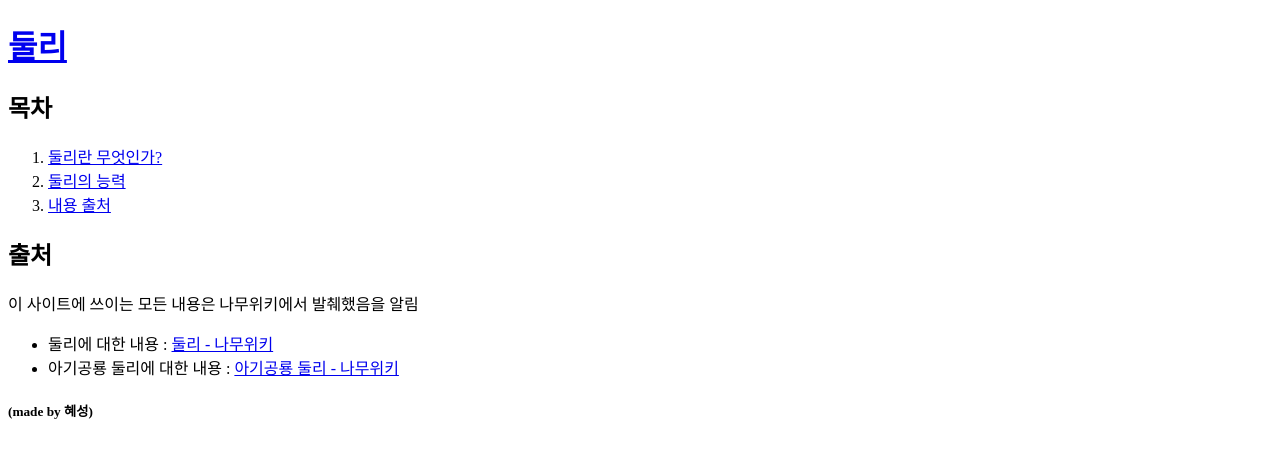
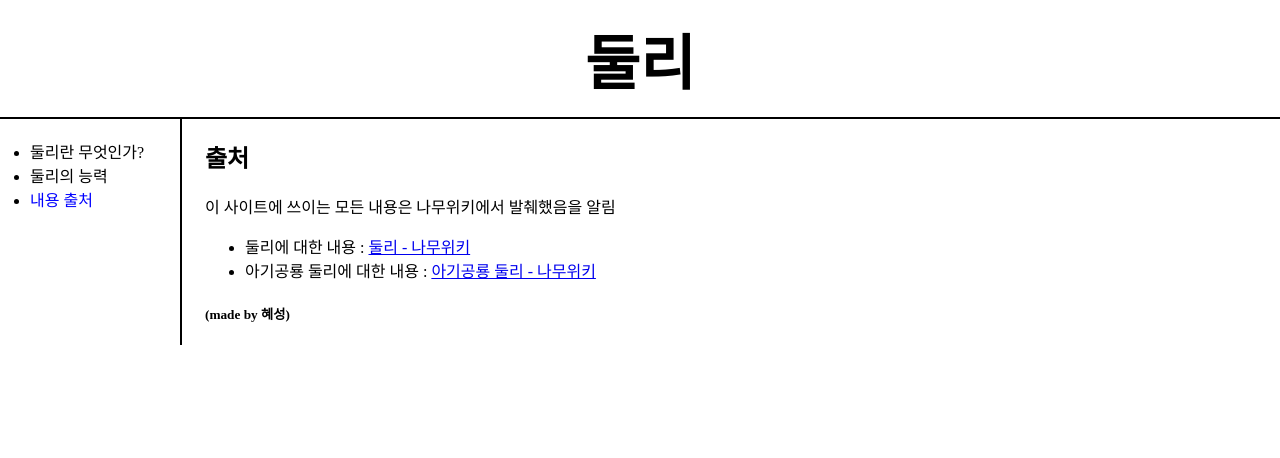
Before and after one commit to happypalm/dully, a plain HTML site: page 3.html in a window 1280 px wide. Drawn offline with Linux system fonts and the light colour scheme.

Commit message:
그리도와 css

```diff
--- a/3.html
+++ b/3.html
@@ -4,15 +4,50 @@
         <title>둘리 - 출처</title>
         <meta charset="utf-8">
         <meta name="viewport" content="width=device-width,initial-scale=1">
+        <style>
+            body{
+                margin:0px;
+            }
+            #active{
+                color: blue;
+            }
+            .comet{
+                border-right: 2px solid black;
+                width: 150px;
+                margin: 0px;
+                padding: 20px;
+                padding-right: 0px;
+                padding-left: 30px;
+            }
+            .apple{
+                color: black;
+                text-decoration: none;
+            }
+            h1{
+                font-size: 60px;
+                text-align: center;
+                border-bottom: 2px solid black;
+                margin: 0;
+                padding: 15px;
+            }
+            #grid{
+                display:grid;
+                grid-template-columns: 200px 1fr;
+            }
+            #article{
+                padding-left: 5px;
+            }
+        </style>
     </head>
     <body>
-        <h1><a href="index.html">둘리</a></h1>
-        <h2>목차</h2>
-        <ol>
-            <li><a href="1.html">둘리란 무엇인가?</a></li>
-            <li><a href="2.html">둘리의 능력</a></li>
-            <li><a href="3.html">내용 출처</a></li>
-        </ol>
+        <h1><a href="index.html" class="apple">둘리</a></h1>
+        <div id="grid">
+            <ul class="comet">
+                <li><a href="1.html" class="apple">둘리란 무엇인가?</a></li>
+                <li><a href="2.html" class="apple">둘리의 능력</a></li>
+                <li><a href="3.html" id="active" class="apple">내용 출처</a></li>
+            </ul>
+            <div id="article">
                 <h2>출처</h2>
                 이 사이트에 쓰이는 모든 내용은 나무위키에서 발췌했음을 알림
                 <ul>
@@ -20,5 +55,8 @@
                     <li>아기공룡 둘리에 대한 내용 : <a href="https://namu.wiki/w/%EC%95%84%EA%B8%B0%EA%B3%B5%EB%A3%A1%20%EB%91%98%EB%A6%AC" target="_blank" title="아기공룡 둘리 - 나무위키">아기공룡 둘리 - 나무위키</a></li>
                 </ul>
                 <h5>(made by 혜성)</h5>
+            </div>
+
+        </div>
     </body>
 </html>
```
Also changed, not shown: 1.html (+43 -6 lines), 2.html (+41 -4 lines), box_example.html (added, +18 -0 lines), index.html (+35 -6 lines), css.txt (added), html 태그.txt. Lines whose indentation alone changed are shown as unchanged.
